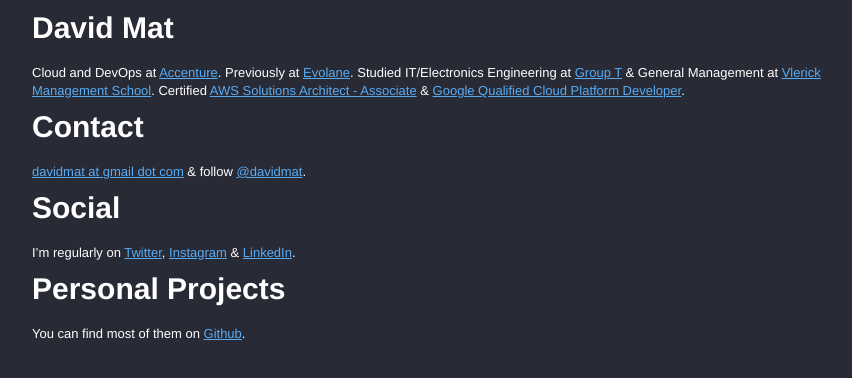
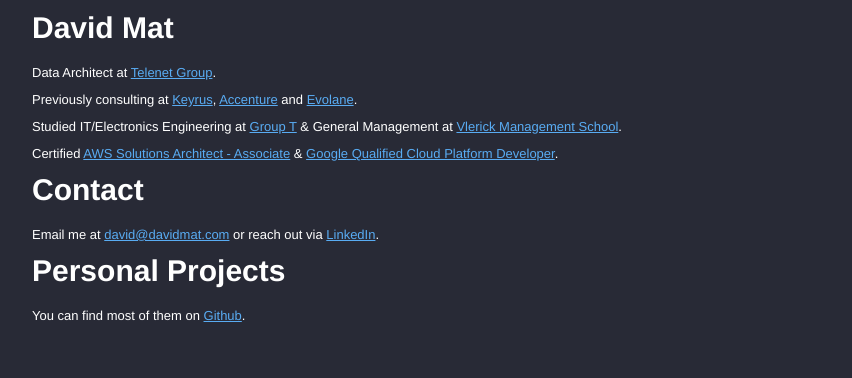
Before and after one commit to davidmat/davidmat.com, a plain HTML site: page index.html in a window 1280 px wide. Shown: the whole page, without its empty margins (181-1033 px from the left). Drawn offline with Linux system fonts and the light colour scheme.

Commit message:
Update index.html

```diff
--- a/index.html
+++ b/index.html
@@ -10,15 +10,20 @@
 <body>
 <h1>David Mat</h1>
 
-<p>Cloud and DevOps at <a href="http://www.accenture.be">Accenture</a>. Previously at <a href="http://www.evolane.be">Evolane</a>. Studied IT/Electronics Engineering at <a href="http://iiw.kuleuven.be/english/groupt/">Group T</a> &amp; General Management at <a href="http://www.vlerick.com/en">Vlerick Management School</a>. Certified <a href="http://aws.amazon.com/certification/certified-solutions-architect-associate/">AWS Solutions Architect - Associate</a> &amp;  <a href="https://cloud.google.com/developers/training/exams/">Google Qualified Cloud Platform Developer</a>.</p>
+<p>Data Architect at <a href="https://www2.telenet.be/nl/corporate/home.html">Telenet Group</a>.</p>
+<p>Previously consulting at <a href="https://keyrus.com/be/en/home">Keyrus</a>, <a href="https://www.accenture.com/be-en">Accenture</a> and <a href="https://www.evolane.eu">Evolane</a>.</p>
+<p>Studied IT/Electronics Engineering at <a href="http://iiw.kuleuven.be/english/groupt/">Group T</a> &amp; General Management at <a href="http://www.vlerick.com/en">Vlerick Management School</a>.</p>
+<p>Certified <a href="http://aws.amazon.com/certification/certified-solutions-architect-associate/">AWS Solutions Architect - Associate</a> &amp;  <a href="https://cloud.google.com/developers/training/exams/">Google Qualified Cloud Platform Developer</a>.</p>
 
 <h1>Contact</h1>
 
-<p><a href="mailto:davidmat@gmail.com">davidmat at gmail dot com</a> &amp; follow <a href="https://twitter.com/davidmat">@davidmat</a>.</p>
+<p>Email me at <a href="mailto:david@davidmat.com">david@davidmat.com</a> or reach out via <a href="www.linkedin.com/in/davidmat">LinkedIn</a>.</p>
 
+<!--
 <h1>Social</h1>
 
 <p>I’m regularly on <a href="https://twitter.com/davidmat">Twitter</a>, <a href="https://www.instagram.com/davidmat">Instagram</a> &amp; <a href="https://be.linkedin.com/in/davidmat">LinkedIn</a>.
+-->
 
 <h1>Personal Projects</h1>
 
```
